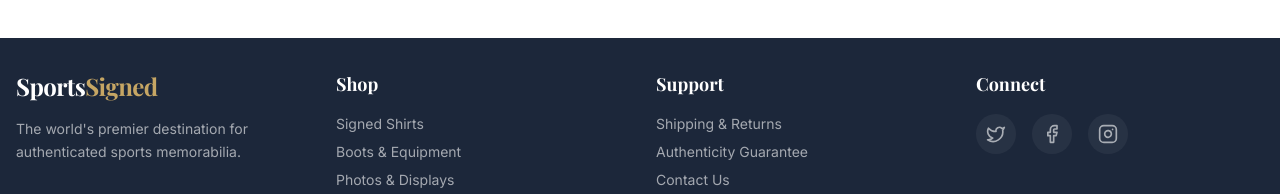
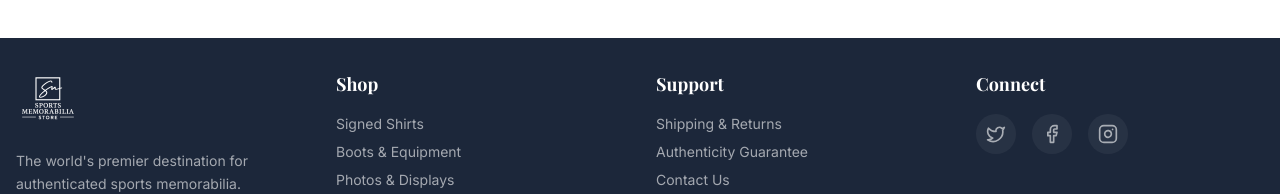
Before and after one commit to carlspiller3-jpg/Sports-Memorabilia-Store, a React (Vite) app: page / in a window 1280 px wide. Shown: the part 2551-2745 px from the top of the page. Built offline with nearby package versions, Linux system fonts and the light colour scheme; what shopify-buy would draw is missing.

Commit message:
Update branding to SportsSigned (Title, Header, Footer)

```diff
--- a/index.html
+++ b/index.html
@@ -4,7 +4,7 @@
     <meta charset="UTF-8" />
     <link rel="icon" type="image/png" href="/logo.png" />
     <meta name="viewport" content="width=device-width, initial-scale=1.0" />
-    <title>sports-memorabilia-store</title>
+    <title>SportsSigned</title>
   </head>
   <body>
     <div id="root"></div>
--- a/src/App.tsx
+++ b/src/App.tsx
@@ -30,7 +30,7 @@ function App() {
     <HelmetProvider>
       <AuthProvider>
       <Helmet>
-        <title>Sports Memorabilia Store | Authentic Signed Memorabilia</title>
+        <title>SportsSigned | Authentic Signed Memorabilia</title>
         <meta name="description" content="Premium signed sports memorabilia, authentically verified on the blockchain. Shop signed shirts, photos, and equipment from the world's greatest athletes." />
       </Helmet>
       <CartProvider>
--- a/src/components/layout/Footer.tsx
+++ b/src/components/layout/Footer.tsx
@@ -8,9 +8,11 @@ export function Footer() {
                 <div className="grid grid-cols-1 md:grid-cols-4 gap-8 mb-12">
                     <div className="space-y-4">
                         <Link to="/" className="block">
-                            <span className="font-serif text-2xl font-bold text-white tracking-tight">
-                                Sports<span className="text-gold">Signed</span>
-                            </span>
+                            <img
+                                src="/logo-transparent.png"
+                                alt="SportsSigned"
+                                className="h-16 w-auto object-contain brightness-0 invert"
+                            />
                         </Link>
                         <p className="text-white/60 text-sm leading-relaxed">
                             The world's premier destination for authenticated sports memorabilia.
--- a/src/components/layout/Header.tsx
+++ b/src/components/layout/Header.tsx
@@ -34,7 +34,7 @@ export function Header() {
                     <a href="/" className="flex items-center">
                         <img
                             src="/logo-transparent.png"
-                            alt="Sports Memorabilia Store"
+                            alt="SportsSigned"
                             className="h-16 w-auto object-contain"
                         />
                     </a>
@@ -55,7 +55,7 @@ export function Header() {
                     </button>
 
                     <a href={user ? "/account" : "/login"} className="p-2 hover:text-gold transition-colors text-navy">
-                         <User className="w-5 h-5" />
+                        <User className="w-5 h-5" />
                     </a>
 
                     <button
```
Lines whose indentation alone changed are shown as unchanged.
